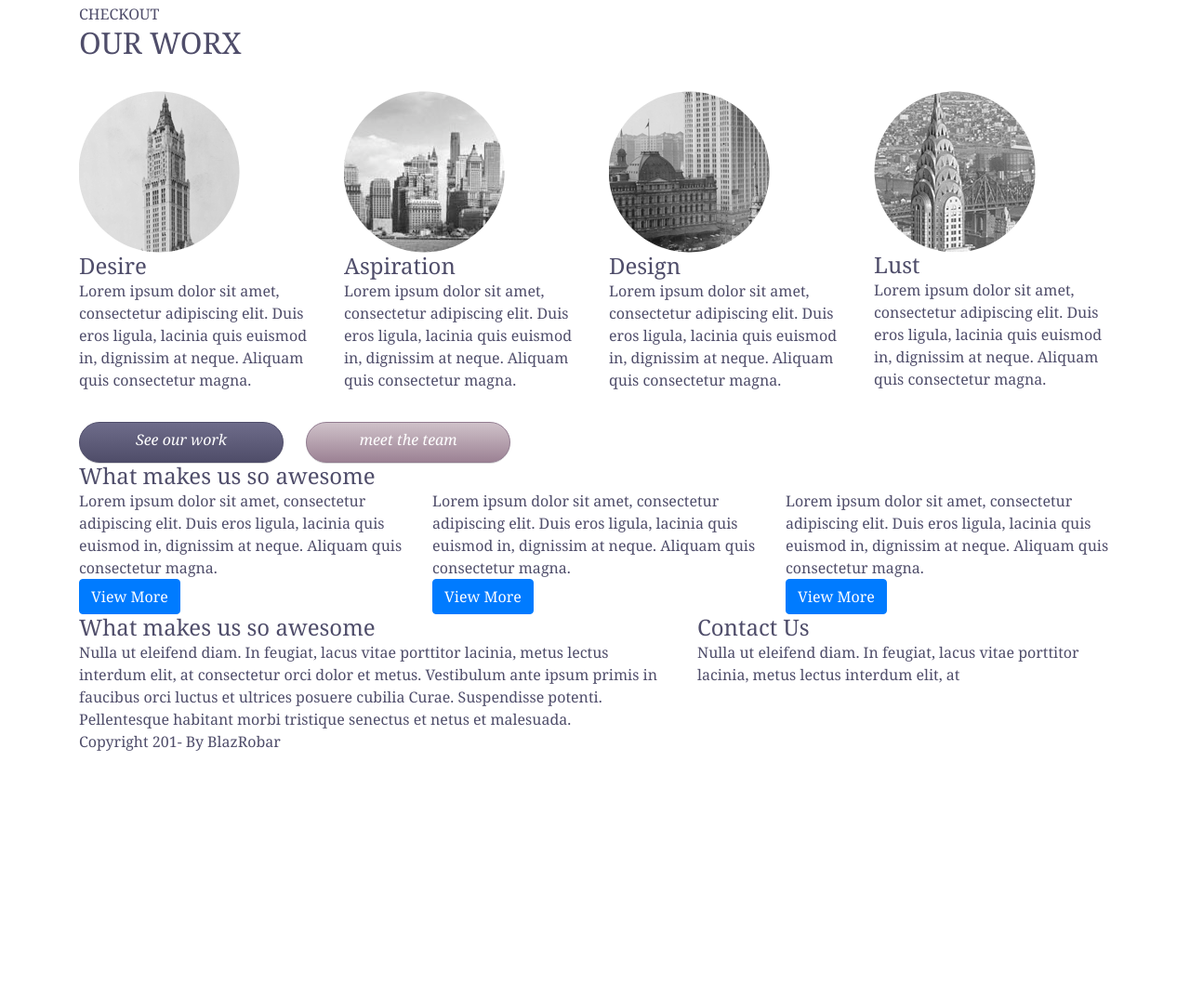
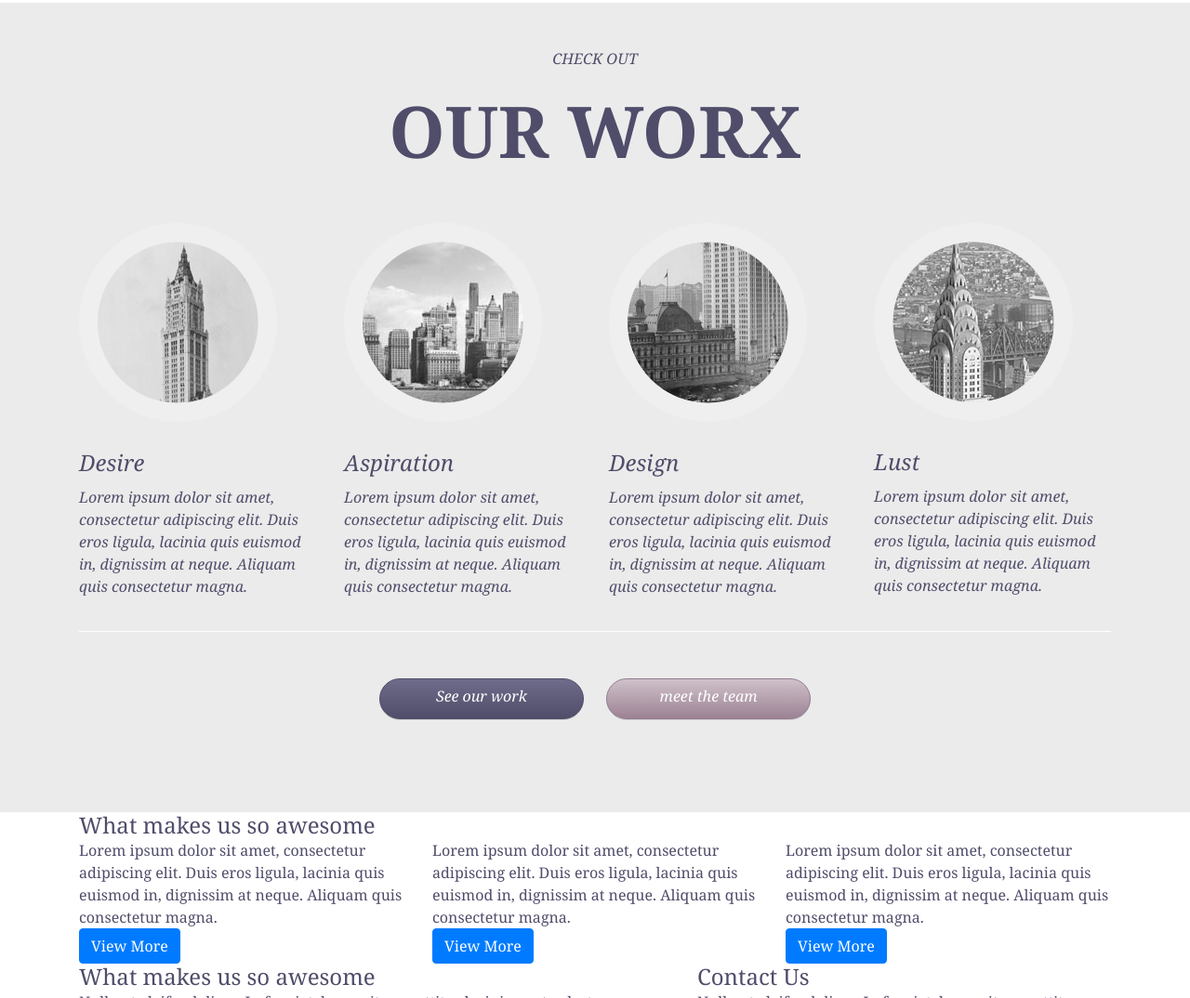
Before and after one commit to pena-prince/studioBanx, a plain HTML site: page index.html in a window 1280 px wide. Shown: the part 797-1871 px from the top of the page at 93% size. Before the commit the page ends 1607 px from the top, so only its background shows below. Drawn offline with nearby package versions, Linux system fonts and the light colour scheme; grey boxes are pictures that could not be loaded.

Commit message:
Style ourWorx

```diff
--- a/index.html
+++ b/index.html
@@ -50,42 +50,52 @@
       <a class="btn btn-see-worx rounded-pill" href="#" role="button">See our work</a>
       <a class="btn btn-meet-team rounded-pill" href="#" role="button">meet the team</a>
     </section>
-
   </section>
+  <div class="wrapper">
     <section id="ourWorx" class="container">
-    <p>CHECKOUT</p>
-    <h2>OUR WORX</h2>
+      <div class="d-flex flex-column align-items-center justify-content-center text-center text-lg-left">
+        <p class="mt-5"><em>CHECK OUT</em></p>
+        <h2 class="">OUR WORX</h2>
         <hr>
         <div class="row">
-      <div class="col">
+          <div class="col-xl-3 col-lg">
             <img src="./jpg/worx1.png" alt="worx1-img">
             <h4>Desire</h4>
-        <p>Lorem ipsum dolor sit amet, consectetur adipiscing elit. Duis eros ligula, lacinia quis euismod in, dignissim
+            <p>Lorem ipsum dolor sit amet, consectetur adipiscing elit. Duis eros ligula, lacinia quis euismod in,
+              dignissim
               at neque. Aliquam quis consectetur magna.</p>
           </div>
-      <div class="col">
+          <div class="col-xl-3 col-lg">
             <img src="./jpg/worx2.png" alt="worx2-img">
             <h4>Aspiration</h4>
-        <p>Lorem ipsum dolor sit amet, consectetur adipiscing elit. Duis eros ligula, lacinia quis euismod in, dignissim
+            <p>Lorem ipsum dolor sit amet, consectetur adipiscing elit. Duis eros ligula, lacinia quis euismod in,
+              dignissim
               at neque. Aliquam quis consectetur magna.</p>
           </div>
-      <div class="col">
+          <div class="col-xl-3 col-lg">
             <img src="./jpg/worx3.png" alt="worx2-img">
             <h4>Design</h4>
-        <p>Lorem ipsum dolor sit amet, consectetur adipiscing elit. Duis eros ligula, lacinia quis euismod in, dignissim
+            <p>Lorem ipsum dolor sit amet, consectetur adipiscing elit. Duis eros ligula, lacinia quis euismod in,
+              dignissim
               at neque. Aliquam quis consectetur magna.</p>
           </div>
-      <div class="col">
+          <div class="col-xl-3 col-lg">
             <img src="./jpg/worx4.png" alt="worx3-img">
             <h4>Lust</h4>
-        <p>Lorem ipsum dolor sit amet, consectetur adipiscing elit. Duis eros ligula, lacinia quis euismod in, dignissim
+            <p>Lorem ipsum dolor sit amet, consectetur adipiscing elit. Duis eros ligula, lacinia quis euismod in,
+              dignissim
               at neque. Aliquam quis consectetur magna.</p>
           </div>
         </div>
+      </div>
       <hr>
+      <div class="text-center buttons">
         <a class="btn btn-see-worx rounded-pill" href="#" role="button">See our work</a>
         <a class="btn btn-meet-team rounded-pill" href="#" role="button">meet the team</a>
+      </div>
+
     </section>
+  </div>
   <section id="awesome" class="container">
     <h4>What makes us so awesome</h4>
     <div class="row">
--- a/styles/styles.css
+++ b/styles/styles.css
@@ -5,16 +5,23 @@ body {
     font-family: Georgia, 'Times New Roman', Times, serif;
     color: #4f4d6a;
 }
-h1,h2,h3,h4,h5,a,p{
-    margin:0;
+
+h1, h2, h3, h4, h5, a, p {
+    margin: 0;
     padding: 0;
 }
+
 hr {
     border-color: #ffffff;
 }
 
 h1 {
     font-size: 6.8rem;
+    font-weight: bold;
+}
+
+h2 {
+    font-size: 4.8rem;
     font-weight: bold;
 }
 
@@ -30,7 +37,7 @@ h1 {
     font-style: italic;
 }
 
-.btn-see-worx:hover{
+.btn-see-worx:hover {
     background-image: linear-gradient(0deg, #6e6c8a 0%, #4f4d69 100%);
     color: #c7c5c5;
 }
@@ -46,7 +53,7 @@ h1 {
     font-style: italic;
 }
 
-.btn-meet-team:hover{
+.btn-meet-team:hover {
     background-image: linear-gradient(0deg, #cfc1c9 0%, #9c8294 100%);
     color: #c7c5c5;
 }
@@ -62,16 +69,51 @@ header nav {
     font-size: .75rem;
 }
 
-#hero .we-are{
+#hero .we-are {
     font-size: 1.5rem;
 }
 
-#hero .hero-text{
+#hero .hero-text {
     font-family: 'PT Sans', sans-serif;
 }
 
+.wrapper {
+    background-color: #ebebeb;
+}
+
+#ourWorx img {
+    border: 20px solid #EFEFEF;
+    border-radius: 250px;
+    margin: 20px 0;
+}
+
+#ourWorx h4 {
+    font-style: italic;
+    margin: 10px 0;
+}
+
+#ourWorx p {
+    font-style: italic;
+    margin-bottom: 20px;
+}
+
+#ourWorx>.buttons {
+    margin-top: 50px;
+    padding-bottom: 100px;
+}
+
 @media (max-width: 768px) {
+    h1 {
+        font-size: 4.8rem;
+    }
+    h2 {
+        font-size: 2.8rem;
+    }
     #banner {
         background-position: center;
     }
+    .btn-see-worx {
+        margin-right: 0;
+        margin-bottom: 10px;
+    }
 }
```
Lines whose indentation alone changed are shown as unchanged.
